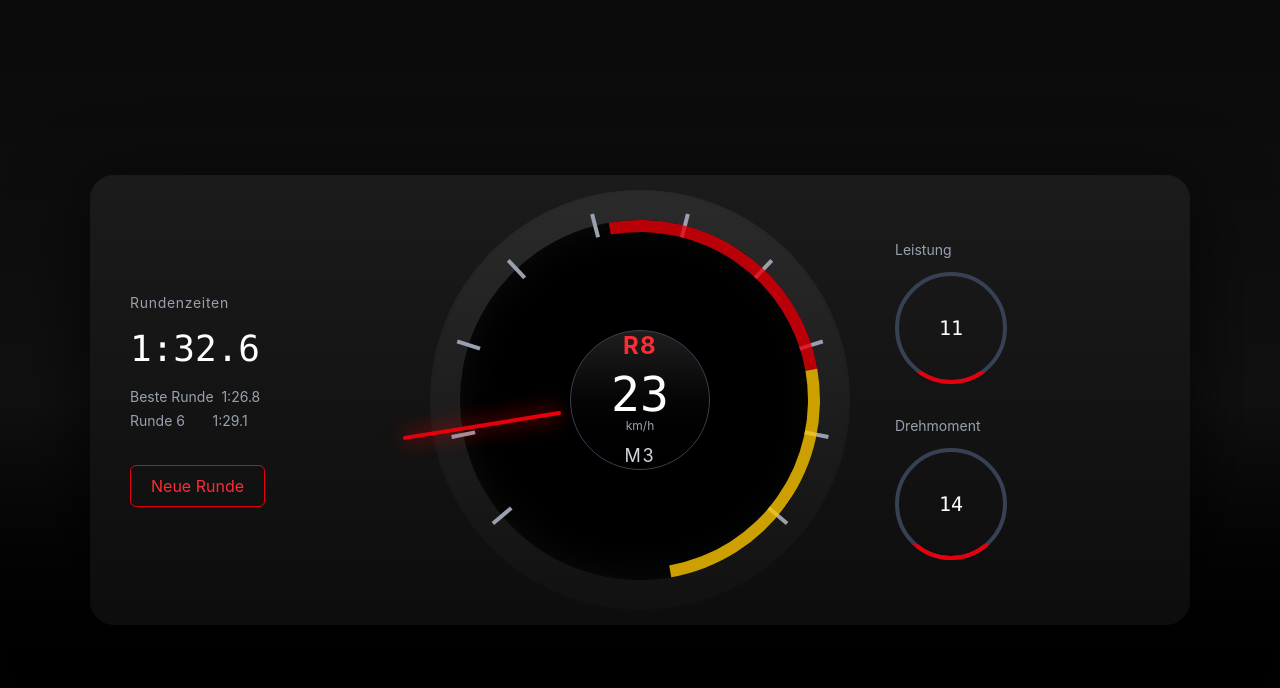
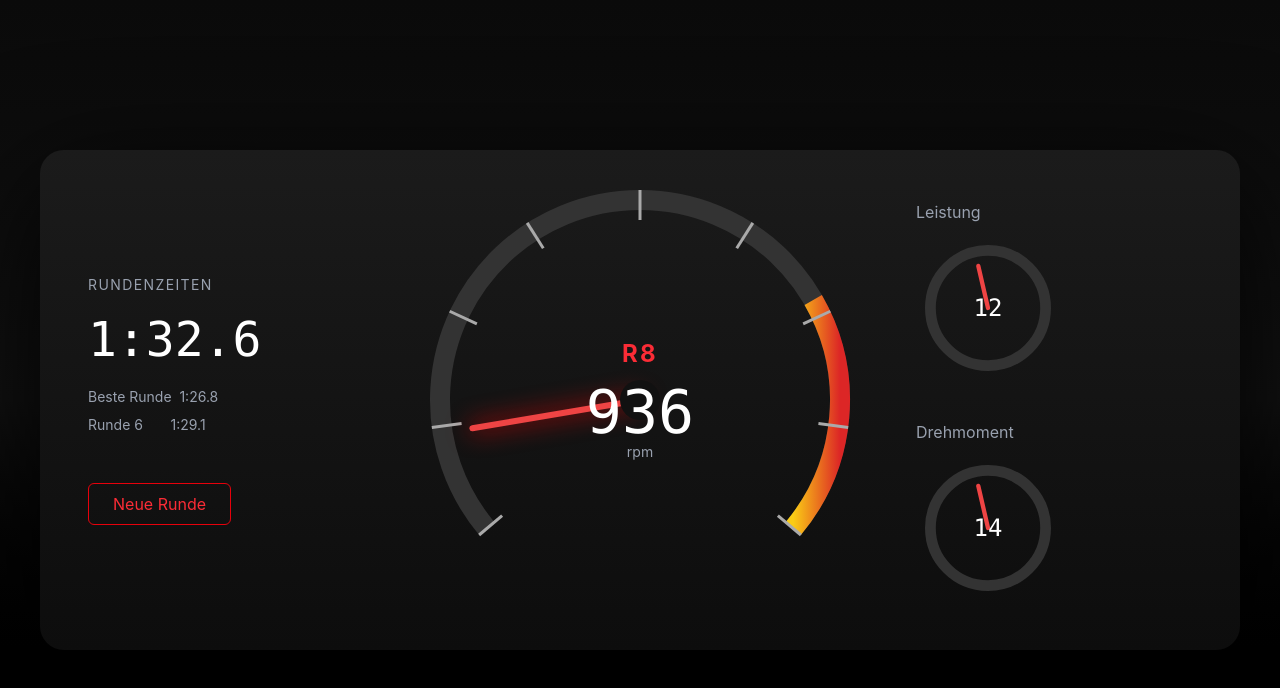
Before and after one commit to BenSnellgrove/react-dashboard, a React (Vite) app: page / in a window 1280 px wide. Shown: the top 688 px of the page. Built offline with nearby package versions, Linux system fonts and the light colour scheme.

Commit message:
vibes round 2

```diff
--- a/src/App.jsx
+++ b/src/App.jsx
@@ -1,113 +1,196 @@
-import { useEffect, useState } from 'react';
+import { useEffect, useRef, useState } from 'react';
+
+const TAU = Math.PI * 2;
+
+function polarToCartesian(cx, cy, r, angleDeg) {
+  const angleRad = (angleDeg - 90) * (Math.PI / 180);
+  return {
+    x: cx + r * Math.cos(angleRad),
+    y: cy + r * Math.sin(angleRad),
+  };
+}
+
+function describeArc(cx, cy, r, startAngle, endAngle) {
+  const start = polarToCartesian(cx, cy, r, endAngle);
+  const end = polarToCartesian(cx, cy, r, startAngle);
+  const largeArcFlag = endAngle - startAngle <= 180 ? '0' : '1';
+
+  return ['M', start.x, start.y, 'A', r, r, 0, largeArcFlag, 0, end.x, end.y].join(' ');
+}
 
 export default function App() {
-  const [seconds, setSeconds] = useState(new Date().getSeconds());
-
-  useEffect(() => {
-    const i = setInterval(() => {
-      setSeconds(new Date().getSeconds());
-    }, 1000);
-    return () => clearInterval(i);
-  }, []);
-
-  const progress = seconds / 59;
-  const angle = -130 + progress * 260; // realistic tachometer sweep
-
   return (
     <div className="h-screen w-screen flex items-center justify-center bg-gradient-to-b from-[#0a0a0a] via-[#111] to-black text-white">
-      <div className="w-[1100px] h-[450px] rounded-3xl bg-gradient-to-b from-[#1b1b1b] to-[#0d0d0d] shadow-[0_20px_80px_rgba(0,0,0,0.8)] p-10 flex items-center justify-between">
-        {/* LEFT PANEL */}
-        <div className="w-1/4 space-y-4">
-          <div className="text-gray-400 text-sm tracking-wider">Rundenzeiten</div>
-
-          <div className="text-4xl font-mono">1:32.6</div>
-
-          <div className="text-gray-400 text-sm leading-6">
-            Beste Runde&nbsp;&nbsp;1:26.8 <br />
-            Runde 6&nbsp;&nbsp;&nbsp;&nbsp;&nbsp;&nbsp;&nbsp;1:29.1
-          </div>
-
-          <button className="mt-4 border border-red-600 text-red-500 px-5 py-2 rounded-md hover:bg-red-600/10 transition">
-            Neue Runde
-          </button>
+      <div className="w-[1200px] h-[500px] rounded-3xl bg-gradient-to-b from-[#1b1b1b] to-[#0d0d0d] shadow-[0_30px_120px_rgba(0,0,0,0.9)] p-12 flex items-center justify-between">
+        <div className="w-1/4">
+          <LeftPanel />
         </div>
 
-        {/* CENTER TACHOMETER */}
-        <div className="relative w-[420px] h-[420px] flex items-center justify-center">
-          {/* Outer metallic ring */}
-          <div className="absolute w-full h-full rounded-full bg-gradient-to-b from-[#2b2b2b] to-[#111] shadow-inner"></div>
+        <Tachometer />
 
-          {/* Inner dark circle */}
-          <div className="absolute w-[360px] h-[360px] rounded-full bg-black shadow-[inset_0_0_40px_rgba(255,255,255,0.05)]"></div>
-
-          {/* Tick marks */}
-          {Array.from({ length: 10 }).map((_, i) => {
-            const deg = -130 + (i / 9) * 260;
-            return (
-              <div
-                key={i}
-                className="absolute w-1 h-6 bg-gray-400"
-                style={{
-                  transform: `rotate(${deg}deg) translateY(-180px)`,
-                }}
-              />
-            );
-          })}
-
-          {/* Redline zone */}
-          <div className="absolute w-[360px] h-[360px] rounded-full border-[12px] border-transparent border-t-red-600 border-r-yellow-400 rotate-[35deg] opacity-80"></div>
-
-          {/* Needle */}
-          <div
-            className="absolute w-[4px] h-[160px] bg-red-600 rounded-full shadow-[0_0_20px_red] origin-bottom"
-            style={{
-              transform: `rotate(${angle}deg) translateY(-50%)`,
-              bottom: '50%',
-            }}
-          />
-
-          {/* Center Hub */}
-          <div className="absolute w-[140px] h-[140px] rounded-full bg-gradient-to-b from-[#1f1f1f] to-black flex flex-col items-center justify-center shadow-lg border border-gray-700">
-            <div className="text-red-500 font-bold text-2xl tracking-wider">R8</div>
-
-            <div className="text-5xl font-mono mt-2">{Math.floor(progress * 200)}</div>
-
-            <div className="text-gray-400 text-xs">km/h</div>
-
-            <div className="mt-2 text-lg tracking-widest text-gray-300">M3</div>
-          </div>
-        </div>
-
-        {/* RIGHT PANEL */}
-        <div className="w-1/4 flex flex-col gap-8">
-          <SideGauge label="Leistung" value={Math.floor(progress * 100)} />
-          <SideGauge label="Drehmoment" value={Math.floor(progress * 120)} />
+        <div className="w-1/4 flex flex-col gap-10">
+          <SideGauge label="Leistung" max={100} />
+          <SideGauge label="Drehmoment" max={120} />
         </div>
       </div>
     </div>
   );
 }
 
-function SideGauge({ label, value }) {
+function LeftPanel() {
+  return (
+    <div className="space-y-5">
+      <div className="text-gray-400 tracking-widest text-sm">RUNDENZEITEN</div>
+
+      <div className="text-5xl font-mono">1:32.6</div>
+
+      <div className="text-gray-400 text-sm leading-7">
+        Beste Runde&nbsp;&nbsp;1:26.8 <br />
+        Runde 6&nbsp;&nbsp;&nbsp;&nbsp;&nbsp;&nbsp;&nbsp;1:29.1
+      </div>
+
+      <button className="mt-6 border border-red-600 text-red-500 px-6 py-2 rounded-md hover:bg-red-600/10 transition">
+        Neue Runde
+      </button>
+    </div>
+  );
+}
+
+function Tachometer() {
+  const [value, setValue] = useState(0);
+  const targetRef = useRef(0);
+
+  // target changes every second (0-8000 rpm)
+  useEffect(() => {
+    const interval = setInterval(() => {
+      const sec = new Date().getSeconds();
+      targetRef.current = (sec / 59) * 8000;
+    }, 1000);
+    return () => clearInterval(interval);
+  }, []);
+
+  // smooth animation
+  useEffect(() => {
+    let frame;
+    const animate = () => {
+      setValue((prev) => {
+        const diff = targetRef.current - prev;
+        return prev + diff * 0.08;
+      });
+      frame = requestAnimationFrame(animate);
+    };
+    animate();
+    return () => cancelAnimationFrame(frame);
+  }, []);
+
+  const startAngle = -130;
+  const endAngle = 130;
+  const rpmAngle = startAngle + (value / 8000) * (endAngle - startAngle);
+
+  return (
+    <div className="relative w-[500px] h-[500px]">
+      <svg viewBox="0 0 500 500" className="w-full h-full">
+        <defs>
+          <linearGradient id="redZone" x1="0%" y1="0%" x2="100%" y2="0%">
+            <stop offset="0%" stopColor="#facc15" />
+            <stop offset="100%" stopColor="#dc2626" />
+          </linearGradient>
+        </defs>
+
+        {/* outer arc */}
+        <path
+          d={describeArc(250, 250, 200, startAngle, endAngle)}
+          stroke="#333"
+          strokeWidth="20"
+          fill="none"
+        />
+
+        {/* redline arc */}
+        <path
+          d={describeArc(250, 250, 200, 60, 130)}
+          stroke="url(#redZone)"
+          strokeWidth="20"
+          fill="none"
+        />
+
+        {/* ticks */}
+        {Array.from({ length: 9 }).map((_, i) => {
+          const angle = startAngle + (i / 8) * (endAngle - startAngle);
+          const outer = polarToCartesian(250, 250, 210, angle);
+          const inner = polarToCartesian(250, 250, 180, angle);
+
+          return (
+            <line
+              key={i}
+              x1={outer.x}
+              y1={outer.y}
+              x2={inner.x}
+              y2={inner.y}
+              stroke="#aaa"
+              strokeWidth="3"
+            />
+          );
+        })}
+
+        {/* needle */}
+        <line
+          x1="250"
+          y1="250"
+          x2={polarToCartesian(250, 250, 170, rpmAngle).x}
+          y2={polarToCartesian(250, 250, 170, rpmAngle).y}
+          stroke="#ef4444"
+          strokeWidth="6"
+          strokeLinecap="round"
+          style={{ filter: 'drop-shadow(0 0 12px red)' }}
+        />
+
+        {/* center hub */}
+        <circle cx="250" cy="250" r="20" fill="#111" />
+      </svg>
+
+      {/* center text */}
+      <div className="absolute inset-0 flex flex-col items-center justify-center">
+        <div className="text-red-500 text-2xl font-bold tracking-widest">R8</div>
+        <div className="text-6xl font-mono mt-3">{Math.round(value)}</div>
+        <div className="text-gray-400 text-sm">rpm</div>
+      </div>
+    </div>
+  );
+}
+
+function SideGauge({ label, max }) {
+  const [val, setVal] = useState(0);
+
+  useEffect(() => {
+    const i = setInterval(() => {
+      const sec = new Date().getSeconds();
+      setVal((sec / 59) * max);
+    }, 1000);
+    return () => clearInterval(i);
+  }, [max]);
+
+  const angle = (val / max) * 270 - 135;
+
   return (
     <div>
-      <div className="text-gray-400 text-sm mb-3">{label}</div>
+      <div className="text-gray-400 mb-3">{label}</div>
 
-      <div className="relative w-28 h-28">
-        {/* background ring */}
-        <div className="absolute inset-0 rounded-full border-4 border-gray-700"></div>
+      <div className="relative w-36 h-36">
+        <svg viewBox="0 0 200 200">
+          <circle cx="100" cy="100" r="80" stroke="#333" strokeWidth="15" fill="none" />
+          <line
+            x1="100"
+            y1="100"
+            x2={100 + 60 * Math.cos((angle * Math.PI) / 180)}
+            y2={100 + 60 * Math.sin((angle * Math.PI) / 180)}
+            stroke="#ef4444"
+            strokeWidth="6"
+            strokeLinecap="round"
+          />
+        </svg>
 
-        {/* active arc */}
-        <div
-          className="absolute inset-0 rounded-full border-4 border-red-600"
-          style={{
-            clipPath: `inset(${100 - value}% 0 0 0)`,
-          }}
-        />
-
-        {/* center value */}
-        <div className="absolute inset-0 flex items-center justify-center text-xl font-mono">
-          {value}
+        <div className="absolute inset-0 flex items-center justify-center text-2xl font-mono">
+          {Math.round(val)}
         </div>
       </div>
     </div>
```
